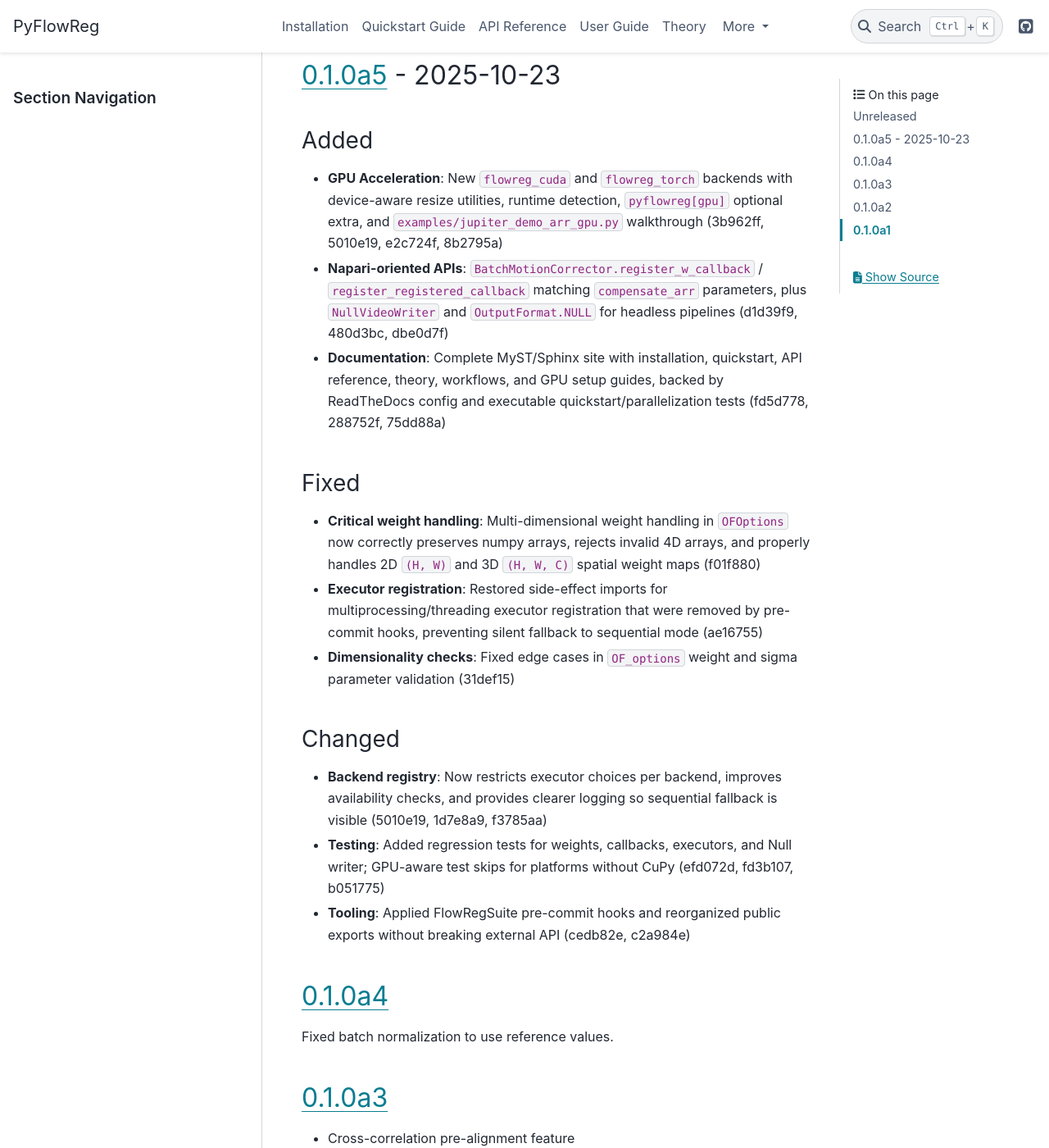
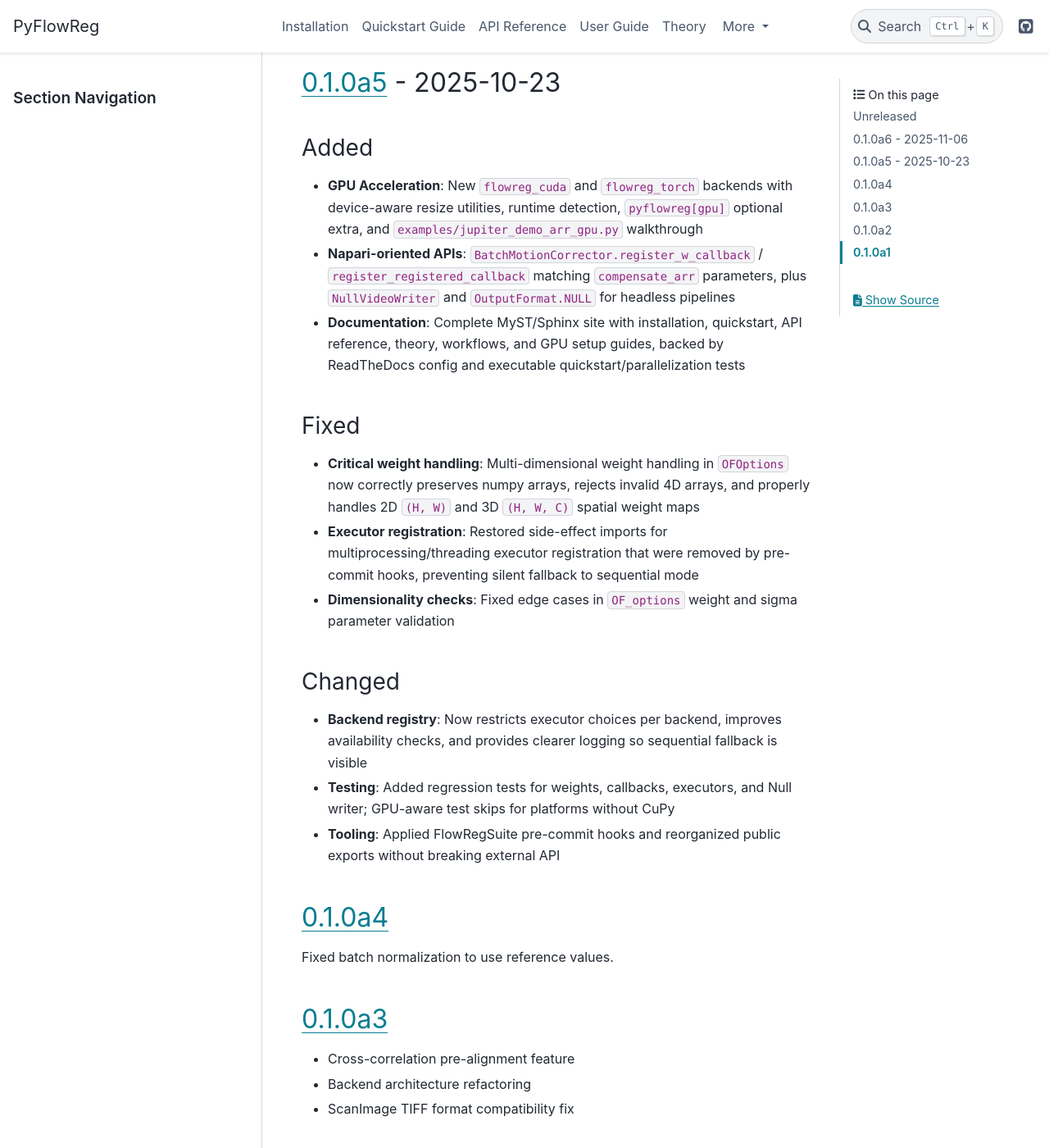
Before and after one commit to FlowRegSuite/pyflowreg, a Sphinx documentation site: the page built from docs/changelog.md, in a window 1280 px wide and 1400 px high, scrolled down 1059 px. Shown: the whole window at 82% size. Built offline with Sphinx 7.4.7 and the PyData theme 0.15.4, drawn with Linux system fonts in a browser that asks for light colours; some of the changed text lies outside the part shown.

Commit message:
updated the changelog

```diff
--- a/docs/changelog.md
+++ b/docs/changelog.md
@@ -6,6 +6,10 @@
 and this project adheres to [Semantic Versioning](https://semver.org/spec/v2.0.0.html).
 
 ## [Unreleased]
+
+## [0.1.0a6] - 2025-11-06
+
+### Added
 
 - **Multi-session processing module** with full MATLAB parity
   - Three-stage pipeline for aligning multiple recordings
@@ -32,21 +32,21 @@
 
 ### Added
 
-- **GPU Acceleration**: New `flowreg_cuda` and `flowreg_torch` backends with device-aware resize utilities, runtime detection, `pyflowreg[gpu]` optional extra, and `examples/jupiter_demo_arr_gpu.py` walkthrough (3b962ff, 5010e19, e2c724f, 8b2795a)
-- **Napari-oriented APIs**: `BatchMotionCorrector.register_w_callback` / `register_registered_callback` matching `compensate_arr` parameters, plus `NullVideoWriter` and `OutputFormat.NULL` for headless pipelines (d1d39f9, 480d3bc, dbe0d7f)
-- **Documentation**: Complete MyST/Sphinx site with installation, quickstart, API reference, theory, workflows, and GPU setup guides, backed by ReadTheDocs config and executable quickstart/parallelization tests (fd5d778, 288752f, 75dd88a)
+- **GPU Acceleration**: New `flowreg_cuda` and `flowreg_torch` backends with device-aware resize utilities, runtime detection, `pyflowreg[gpu]` optional extra, and `examples/jupiter_demo_arr_gpu.py` walkthrough
+- **Napari-oriented APIs**: `BatchMotionCorrector.register_w_callback` / `register_registered_callback` matching `compensate_arr` parameters, plus `NullVideoWriter` and `OutputFormat.NULL` for headless pipelines
+- **Documentation**: Complete MyST/Sphinx site with installation, quickstart, API reference, theory, workflows, and GPU setup guides, backed by ReadTheDocs config and executable quickstart/parallelization tests
 
 ### Fixed
 
-- **Critical weight handling**: Multi-dimensional weight handling in `OFOptions` now correctly preserves numpy arrays, rejects invalid 4D arrays, and properly handles 2D `(H, W)` and 3D `(H, W, C)` spatial weight maps (f01f880)
-- **Executor registration**: Restored side-effect imports for multiprocessing/threading executor registration that were removed by pre-commit hooks, preventing silent fallback to sequential mode (ae16755)
-- **Dimensionality checks**: Fixed edge cases in `OF_options` weight and sigma parameter validation (31def15)
+- **Critical weight handling**: Multi-dimensional weight handling in `OFOptions` now correctly preserves numpy arrays, rejects invalid 4D arrays, and properly handles 2D `(H, W)` and 3D `(H, W, C)` spatial weight maps
+- **Executor registration**: Restored side-effect imports for multiprocessing/threading executor registration that were removed by pre-commit hooks, preventing silent fallback to sequential mode
+- **Dimensionality checks**: Fixed edge cases in `OF_options` weight and sigma parameter validation
 
 ### Changed
 
-- **Backend registry**: Now restricts executor choices per backend, improves availability checks, and provides clearer logging so sequential fallback is visible (5010e19, 1d7e8a9, f3785aa)
-- **Testing**: Added regression tests for weights, callbacks, executors, and Null writer; GPU-aware test skips for platforms without CuPy (efd072d, fd3b107, b051775)
-- **Tooling**: Applied FlowRegSuite pre-commit hooks and reorganized public exports without breaking external API (cedb82e, c2a984e)
+- **Backend registry**: Now restricts executor choices per backend, improves availability checks, and provides clearer logging so sequential fallback is visible
+- **Testing**: Added regression tests for weights, callbacks, executors, and Null writer; GPU-aware test skips for platforms without CuPy
+- **Tooling**: Applied FlowRegSuite pre-commit hooks and reorganized public exports without breaking external API
 
 ## [0.1.0a4]
 
@@ -68,7 +68,8 @@
 
 Initial alpha release with core variational optical flow engine, multi-channel 2D motion correction, and modular I/O system.
 
-[Unreleased]: https://github.com/FlowRegSuite/pyflowreg/compare/v0.1.0a5...HEAD
+[Unreleased]: https://github.com/FlowRegSuite/pyflowreg/compare/v0.1.0a6...HEAD
+[0.1.0a6]: https://github.com/FlowRegSuite/pyflowreg/compare/v0.1.0a5...v0.1.0a6
 [0.1.0a5]: https://github.com/FlowRegSuite/pyflowreg/compare/v0.1.0a4...v0.1.0a5
 [0.1.0a4]: https://github.com/FlowRegSuite/pyflowreg/compare/v0.1.0a3...v0.1.0a4
 [0.1.0a3]: https://github.com/FlowRegSuite/pyflowreg/compare/v0.1.0a2...v0.1.0a3
```
Also changed, not shown: other parts of docs/changelog.md (+1 -5 lines).
